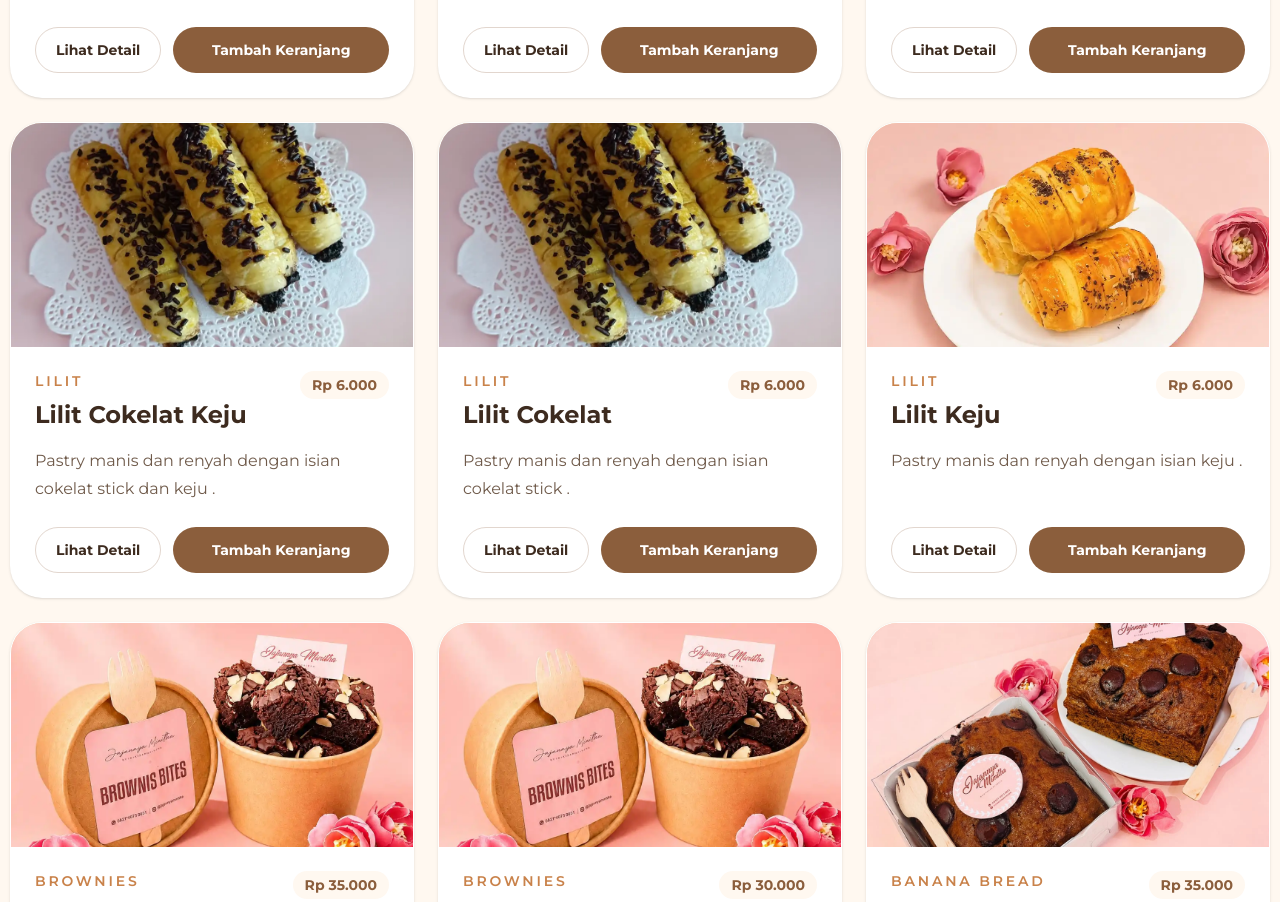
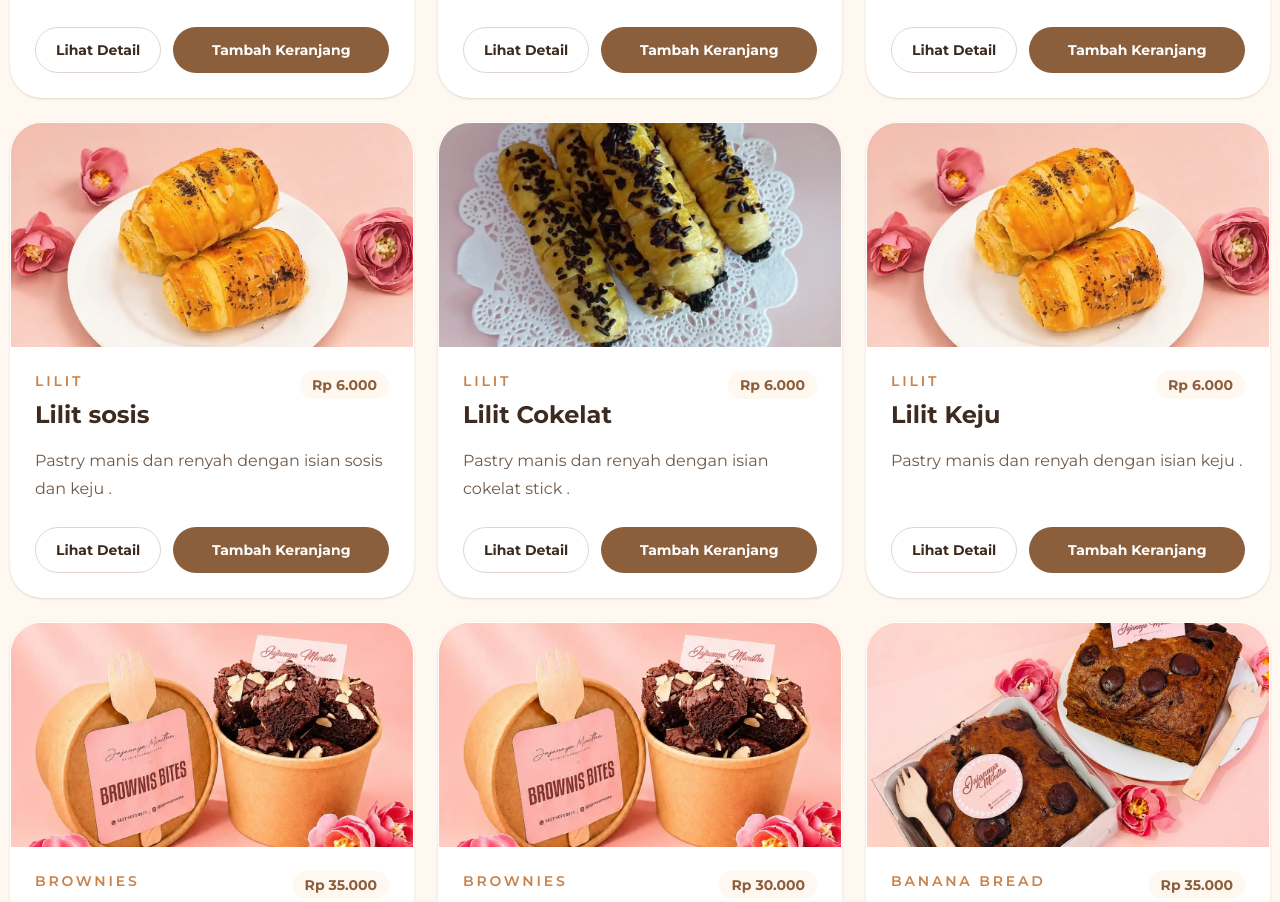
Before and after one commit to Nadiril/Jajannya-Mimitha, a Next.js app: page / in a window 1280 px wide. Shown: the part 2821-3723 px from the top of the page. Built offline with nearby package versions, Linux system fonts and the light colour scheme.

Commit message:
change color badge keranjang and product catalog

```diff
--- a/src/components/ProductCatalog.jsx
+++ b/src/components/ProductCatalog.jsx
@@ -50,12 +50,12 @@ const products = [
     image: "piscok.webp",
   },
   {
-    name: "Lilit Cokelat Keju",
+    name: "Lilit sosis",
     price: "Rp 6.000",
     category: "Lilit",
     description:
-      "Pastry manis  dan renyah dengan isian cokelat stick dan keju .",
-    image: "lilit-coklat.webp",
+      "Pastry manis  dan renyah dengan isian sosis dan keju .",
+    image: "lilit-sosis.webp",
   },
   {
     name: "Lilit Cokelat",
--- a/src/components/SiteHeader.jsx
+++ b/src/components/SiteHeader.jsx
@@ -87,7 +87,7 @@ export default function SiteHeader() {
               <path d="M1 1h4l2.68 13.39a2 2 0 0 0 2 1.61h9.72a2 2 0 0 0 2-1.61L23 6H6" />
             </svg>
             {cartItemCount > 0 && (
-              <span className="absolute -top-2 -right-2 flex h-6 w-6 items-center justify-center rounded-full bg-mimitha-primary text-xs font-bold text-white shadow-md animate-pulse">
+              <span className="absolute -top-2 -right-2 flex h-6 w-6 items-center justify-center rounded-full bg-red-500 text-xs font-bold text-white shadow-md animate-pulse">
                 {cartItemCount}
               </span>
             )}
@@ -119,7 +119,7 @@ export default function SiteHeader() {
               <path d="M1 1h4l2.68 13.39a2 2 0 0 0 2 1.61h9.72a2 2 0 0 0 2-1.61L23 6H6" />
             </svg>
             {cartItemCount > 0 && (
-              <span className="absolute -top-2 -right-2 flex h-5 w-5 items-center justify-center rounded-full bg-mimitha-primary text-[11px] font-bold text-white shadow-md animate-pulse">
+              <span className="absolute -top-2 -right-2 flex h-5 w-5 items-center justify-center rounded-full bg-red-500 text-[11px] font-bold text-white shadow-md animate-pulse">
                 {cartItemCount}
               </span>
             )}
```
